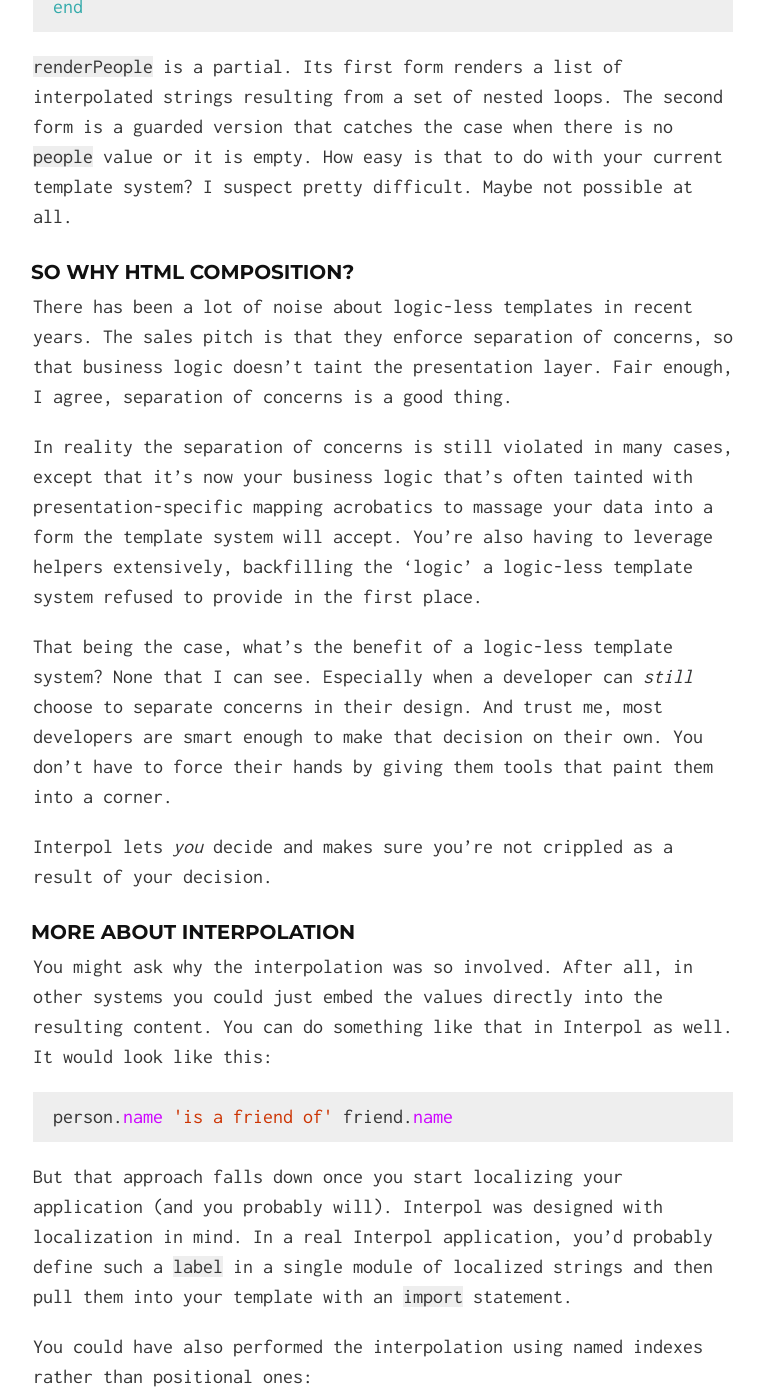
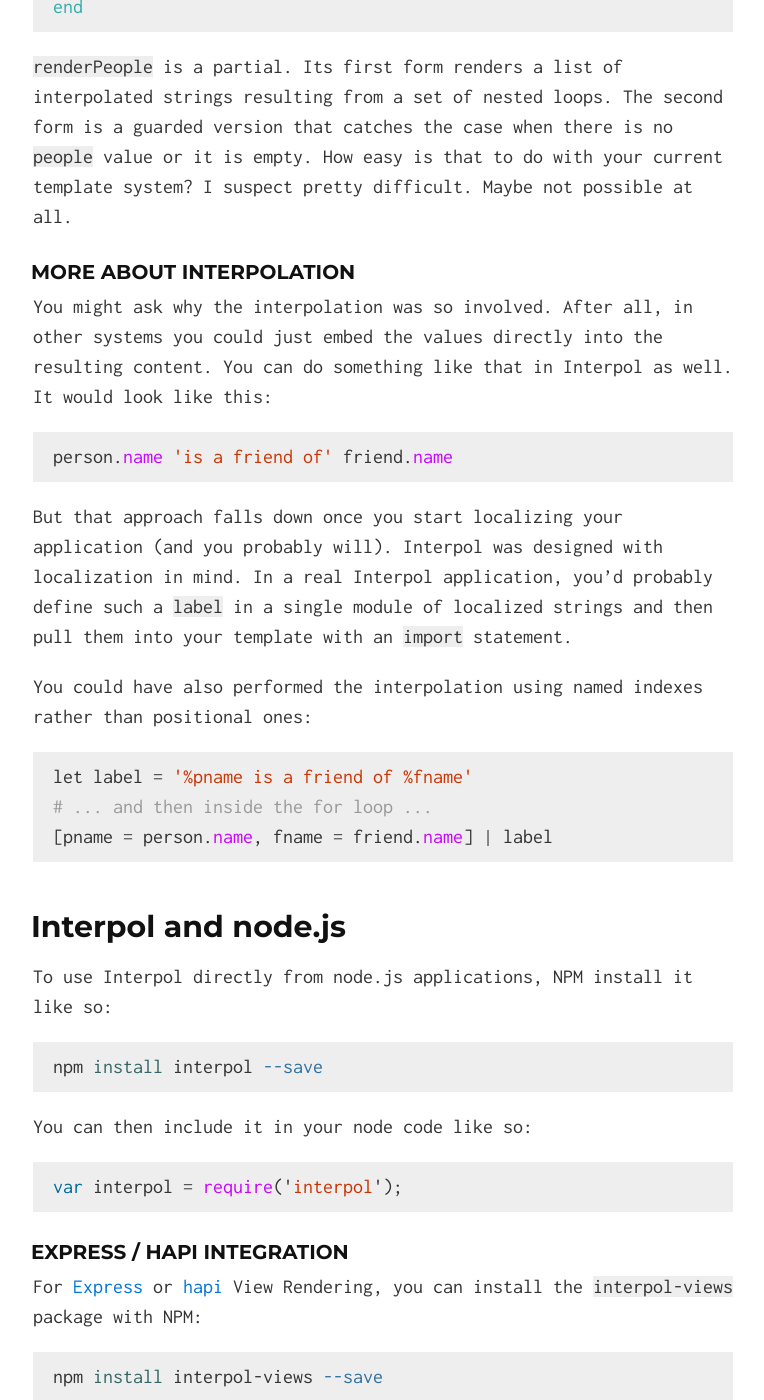
Before and after one commit to kode4food/interpol, a Jekyll site: the page built from index.md, in a window 1280 px wide and 1400 px high, scrolled down 1208 px. Shown: the whole window, without its empty margins (257-1021 px from the left). Built offline with Jekyll 4.4.1, drawn with Linux system fonts in a browser that asks for light colours; Markdown is read by kramdown in place of the engine named in the settings.

Commit message:
features

````diff
--- a/index.md
+++ b/index.md
@@ -39,15 +39,6 @@
 ```
 
 `renderPeople` is a partial.  Its first form renders a list of interpolated strings resulting from a set of nested loops.  The second form is a guarded version that catches the case when there is no `people` value or it is empty.  How easy is that to do with your current template system?  I suspect pretty difficult.  Maybe not possible at all.
-
-### So Why HTML Composition?
-There has been a lot of noise about logic-less templates in recent years.  The sales pitch is that they enforce separation of concerns, so that business logic doesn't taint the presentation layer.  Fair enough, I agree, separation of concerns is a good thing.
-
-In reality the separation of concerns is still violated in many cases, except that it's now your business logic that's often tainted with presentation-specific mapping acrobatics to massage your data into a form the template system will accept.  You're also having to leverage helpers extensively, backfilling the 'logic' a logic-less template system refused to provide in the first place.
-
-That being the case, what's the benefit of a logic-less template system?  None that I can see.  Especially when a developer can *still* choose to separate concerns in their design.  And trust me, most developers are smart enough to make that decision on their own.  You don't have to force their hands by giving them tools that paint them into a corner.
-
-Interpol lets *you* decide and makes sure you're not crippled as a result of your decision.
 
 ### More About Interpolation
 You might ask why the interpolation was so involved.  After all, in other systems you could just embed the values directly into the resulting content.  You can do something like that in Interpol as well.  It would look like this:
````
